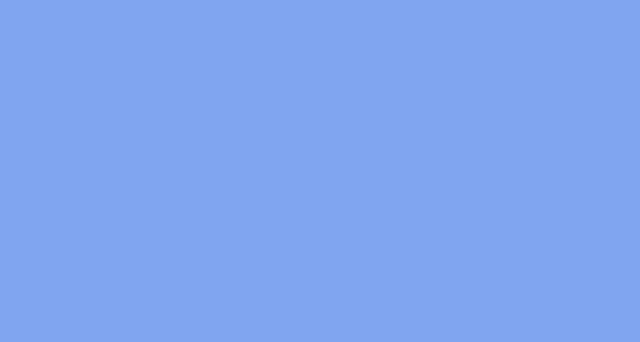
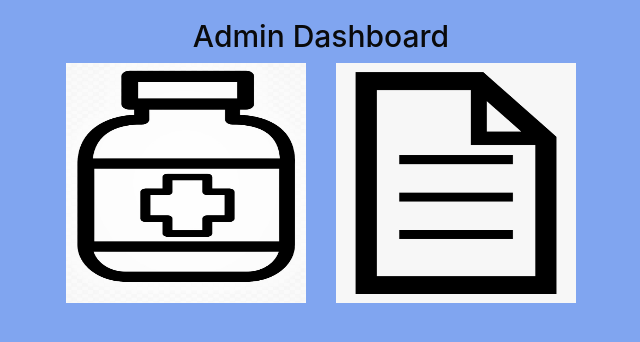
Before and after one commit to lwcreel/HealthCarePortal, a React (Create React App) app: page /admin in a window 1280 px wide. Before the commit this address had no page. Shown: the top 342 px of the page, without its empty margins (319-959 px from the left). Built offline with nearby package versions, Linux system fonts and the light colour scheme.

Commit message:
Built out Admin skeleton, initial Dashboard draft

```diff
--- a/src/App.js
+++ b/src/App.js
@@ -2,6 +2,11 @@ import LandingPage from "./LandingPage.js";
 import './App.css';
 import { BrowserRouter, Route, Routes } from 'react-router-dom';
 import Login from "./components/Auth/LoginPage.js";
+import AdminDashboard from "./components/Admin/AdminDashboard.js";
+import Dashboard from "./components/User/Dashboard.js";
+import AdminMedDashboard from "./components/Admin/AdminMedDashboard.js";
+import AdminReportDashboard from "./components/Admin/AdminReportDashboard.js";
+
 
 function App() {
 
@@ -11,6 +16,10 @@ function App() {
         <Routes>
           <Route path="/" element={<LandingPage />} />
           <Route path="/login/:isAdmin" element={<Login />} />
+          <Route path="/admin" element={<AdminDashboard />} />
+          <Route path="/admin/medicine" element ={<AdminMedDashboard />} />
+          <Route path="/admin/reports" element ={<AdminReportDashboard />} />
+          <Route path="/dashboard" element={<Dashboard />} />
         </Routes>
       </div>
     </BrowserRouter>
--- a/src/components/Admin/AdminDashboard.js
+++ b/src/components/Admin/AdminDashboard.js
@@ -1,7 +1,20 @@
 import React from 'react';
+import { Container, Row, Col } from 'react-bootstrap';
+import { Link } from 'react-router-dom';
+import  medLogo  from './../../resources/med-bottle-logo.jpg'
+import  reportLogo  from './../../resources/report-logo.png'
+
 
 export default function AdminDashboard() {
-  return(
-    <h2>Admin Dashboard</h2>
+  return (
+    <Container fluid >
+      <Row>
+        <h2>Admin Dashboard</h2>
+      </Row>
+      <Row>
+        <Col md={6}><Link to="/admin/medicine"><img className="Link-logo" src={medLogo} alt="Update Med Data"/></Link></Col>
+        <Col md={6}><Link to="/admin/reports"><img className="Link-logo" src={reportLogo} alt="Generate Report"/></Link></Col>
+      </Row>
+    </Container>
   );
 }
--- /dev/null
+++ b/src/components/Admin/AdminMedDashboard.js
@@ -0,0 +1,7 @@
+import React from 'react';
+
+export default function AdminMedDashboard() {
+  return (
+    <h2>Med Dashboard</h2>
+  );
+}
--- /dev/null
+++ b/src/components/Admin/AdminReportDashboard.js
@@ -0,0 +1,7 @@
+import React from 'react';
+
+export default function AdminReportDashboard() {
+  return (
+    <h2>Report Dashboard</h2>
+  );
+}
--- a/src/services/Auth/LoginService.js
+++ b/src/services/Auth/LoginService.js
@@ -2,7 +2,7 @@
 
 export async function loginUser(data) {
 
-    let fetchUri="/login?id=" + data[0] + "&password=" + data[1];
+    let fetchUri="http://localhost:8080/login?id=" + data[0] + "&password=" + data[1];
 
     const response = await fetch(fetchUri, {
         method: 'GET',
```
Also changed, not shown: src/resources/med-bottle-logo.jpg (added), src/resources/report-logo.png (added), src/services/Admin/MedicineService.js (added), src/services/Admin/ReportService.js (added).
